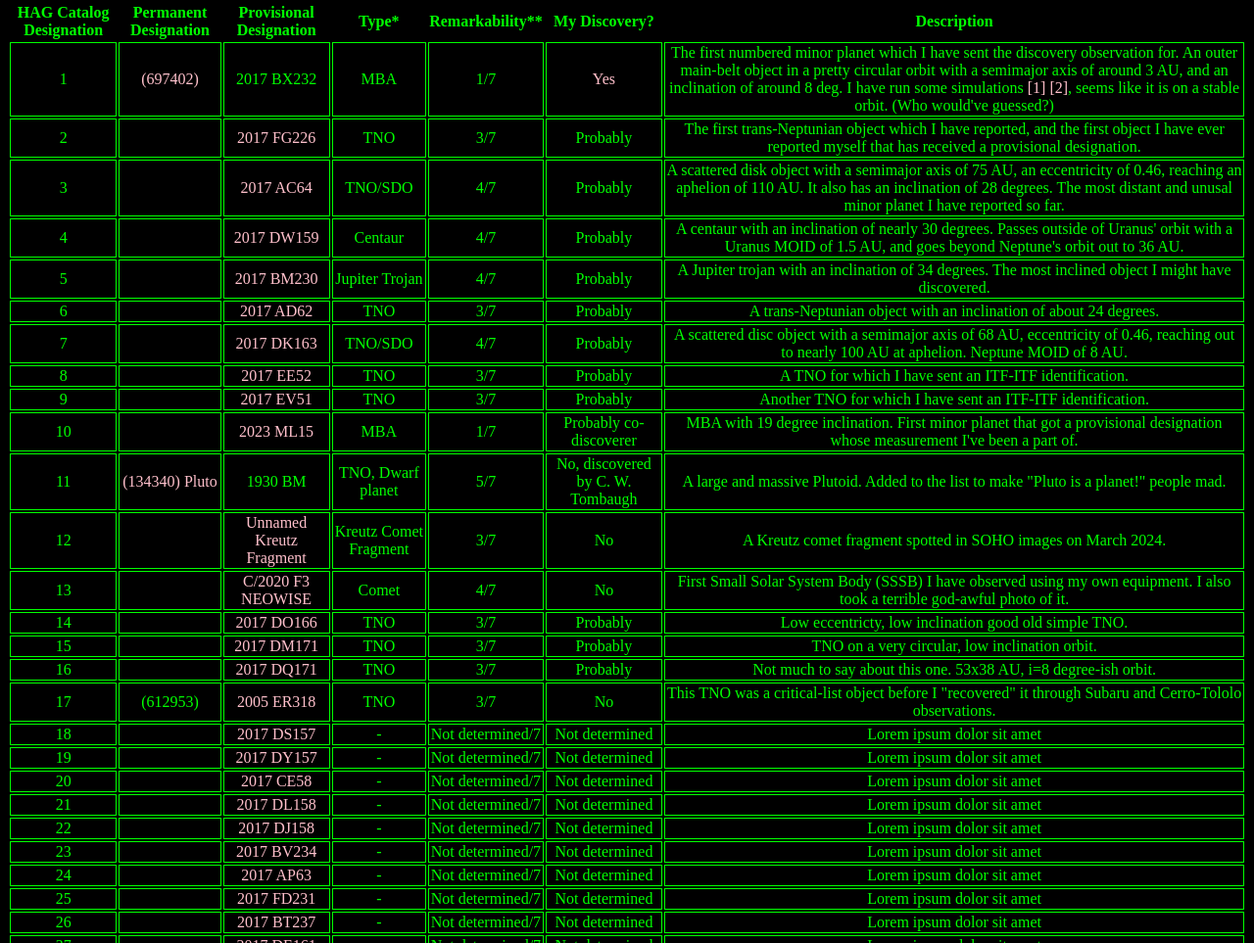
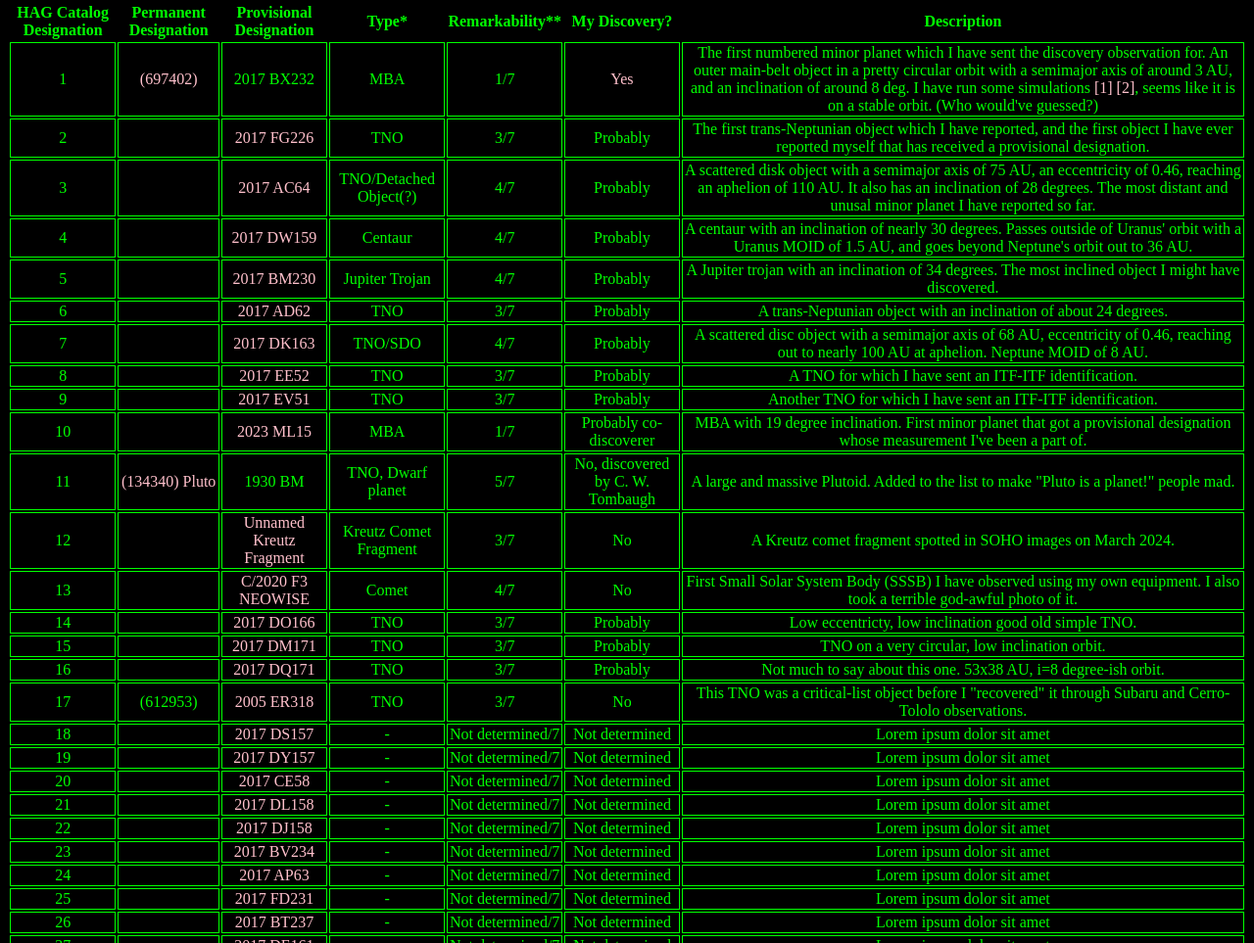
Before and after one commit to arda-guler/MPcatalog, a plain HTML site: page index.html in a window 1280 px wide. Shown: the part 1045-2008 px from the top of the page at 98% size. Drawn offline with nearby package versions, Linux system fonts and the light colour scheme.

Commit message:
Reclassify 2017 AC64

```diff
--- a/index.html
+++ b/index.html
@@ -117,7 +117,7 @@
 			<td>3</td>
 			<td></td>
 			<td><a href="https://www.minorplanetcenter.net/db_search/show_object?object_id=2017+AC64">2017 AC64</a></td>
-			<td>TNO/SDO</td>
+			<td>TNO/Detached Object(?)</td>
 			<td>4/7</td>
 			<td>Probably</td>
 			<td>A scattered disk object with a semimajor axis of 75 AU, an eccentricity of 0.46, reaching an aphelion of 110 AU. It also has an inclination of 28 degrees. The most distant and unusal minor planet I have reported so far.</td>
```
